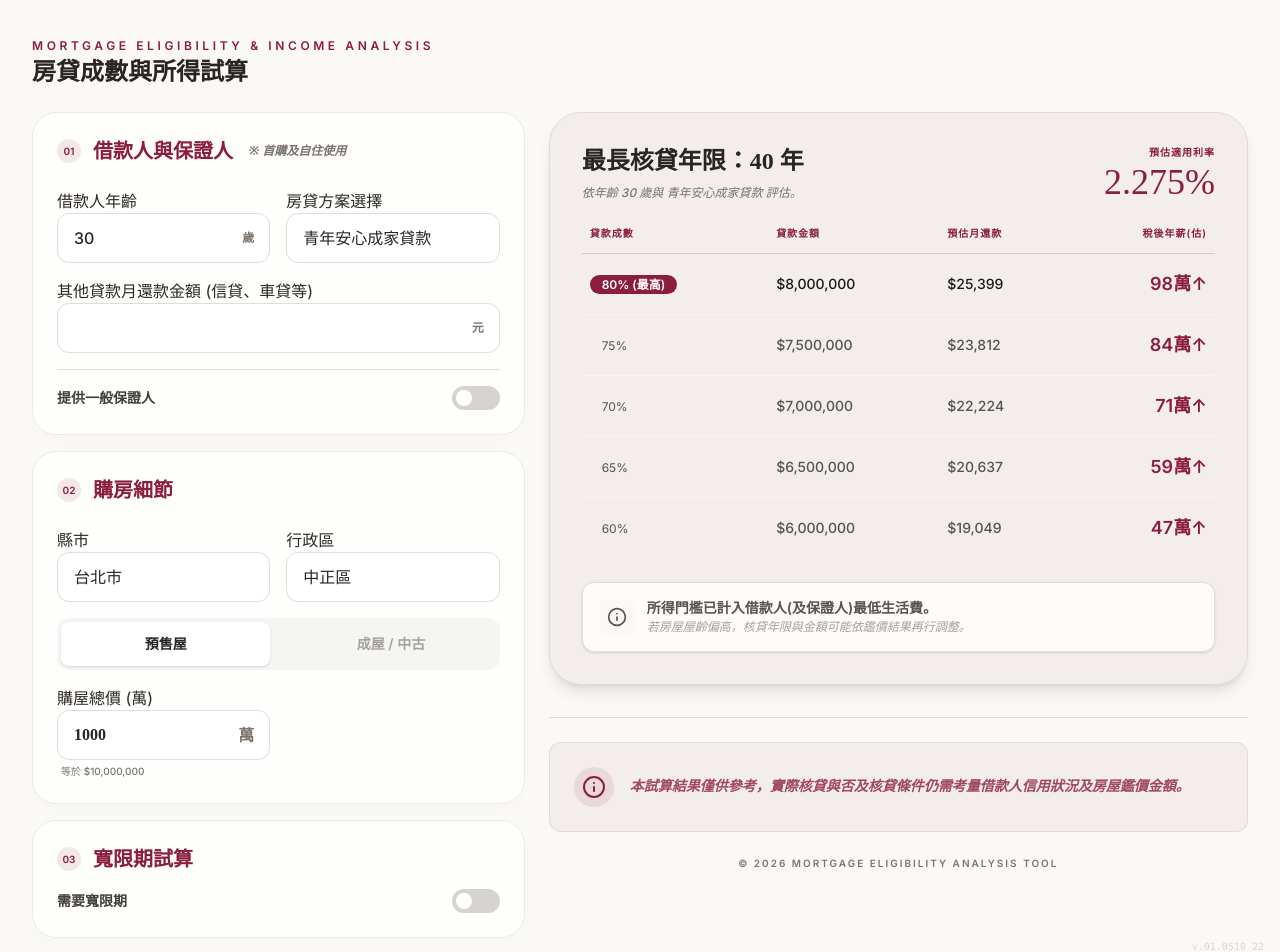
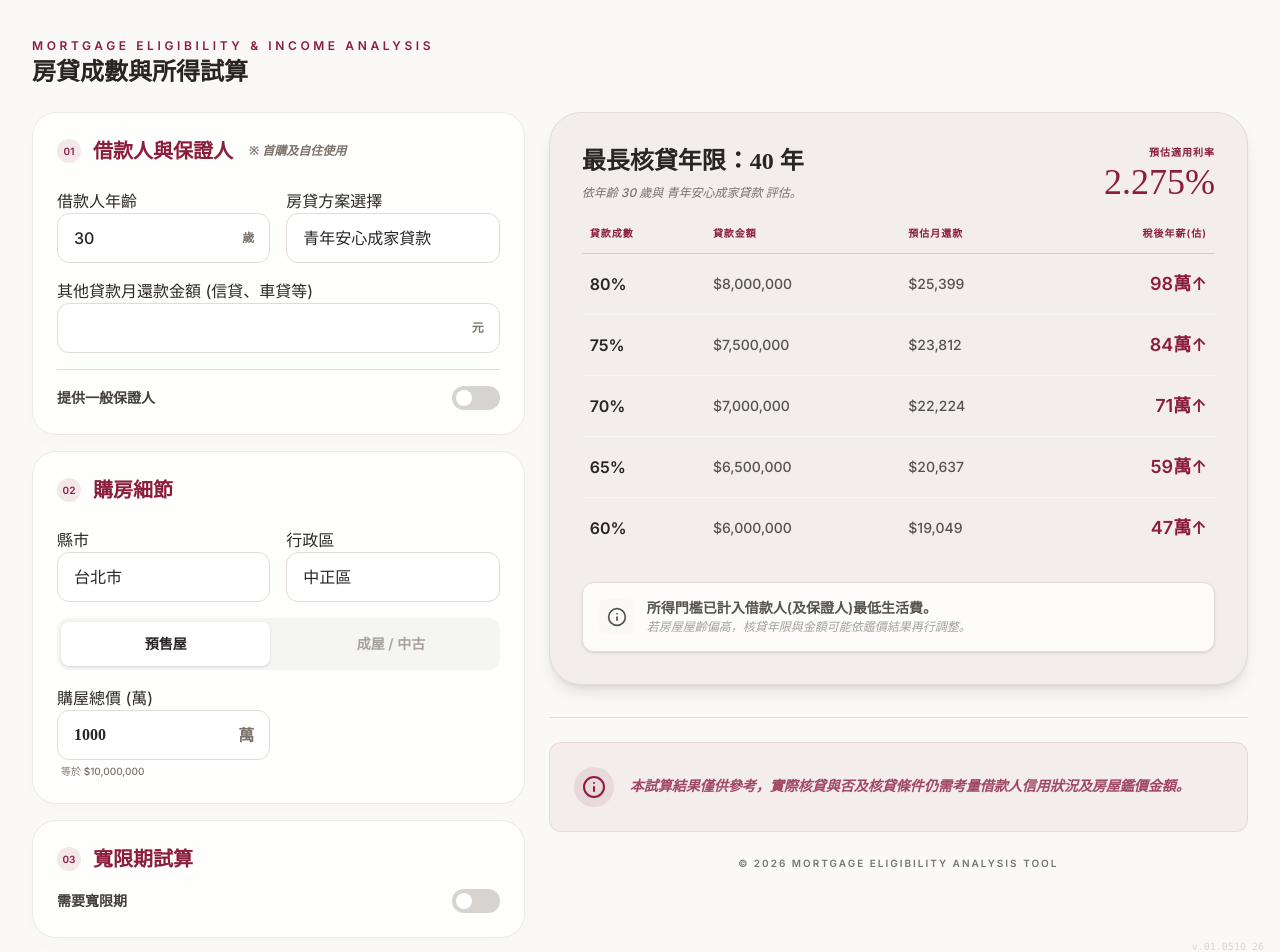
Before and after one commit to eddielin836/homesweetloan, a React (Vite) app: page / in a window 1280 px wide. Shown: the top 952 px of the page. Built offline with nearby package versions, Linux system fonts and the light colour scheme.

Commit message:
feat: Refine UI and calculation logic
Adjusted UI elements for better readability and user experience. Modified calculation dependencies to ensure accurate and up-to-date results based on property details. Added styling to hide number input spinners.

```diff
--- a/src/App.tsx
+++ b/src/App.tsx
@@ -93,7 +93,7 @@ export default function App() {
         requiredAnnualIncome: annualIncome
       };
     });
-  }, [property.needsGracePeriod, borrower, loanTerm]);
+  }, [property, borrower, loanTerm]);
 
   // --- Handlers ---
   const handleNumericChange = (setter: (val: number) => void, value: string) => {
@@ -474,10 +474,10 @@ export default function App() {
                 </thead>
                 <tbody className="text-xs md:text-sm">
                   {results.map((item, idx) => (
-                    <tr key={idx} className={`border-b border-stone-100 last:border-0 hover:bg-white/40 transition-all ${idx === 0 ? 'text-stone-900 font-semibold' : 'text-stone-600'}`}>
+                    <tr key={idx} className="border-b border-stone-100 last:border-0 hover:bg-white/40 transition-all text-stone-600">
                       <td className="py-3 md:py-4 px-1 md:px-2">
-                        <span className={`badge ${idx === 0 ? 'bg-primary text-white' : 'bg-transparent'} py-0.5 px-2 md:px-3 rounded-full text-[10px] md:text-xs whitespace-nowrap`}>
-                          {item.ltv}% {idx === 0 ? '(最高)' : ''}
+                        <span className="text-sm md:text-base font-bold text-stone-800 whitespace-nowrap">
+                          {item.ltv}%
                         </span>
                       </td>
                       <td className="py-3 md:py-4 px-1 md:px-2 text-[11px] md:text-sm font-medium whitespace-nowrap">{formatCurrency(item.loanAmount)}</td>
@@ -592,7 +592,7 @@ export default function App() {
 
       {/* Version Label */}
       <div className="absolute bottom-4 right-4 text-[10px] text-stone-400 font-mono pointer-events-none select-none opacity-40 z-50">
-        v.01.0510_22
+        v.01.0510_26
       </div>
     </div>
   );
--- a/src/index.css
+++ b/src/index.css
@@ -46,3 +46,14 @@
   width: 100%;
   @apply bg-white border border-border-earth rounded-xl px-4 py-2.5 md:py-3 text-sm md:text-base text-stone-800 placeholder-stone-300 focus:outline-none focus:ring-2 focus:ring-primary/20 focus:border-primary transition-all;
 }
+
+/* Hide number input spinners */
+input::-webkit-outer-spin-button,
+input::-webkit-inner-spin-button {
+  -webkit-appearance: none;
+  margin: 0;
+}
+
+input[type=number] {
+  -moz-appearance: textfield;
+}
```
